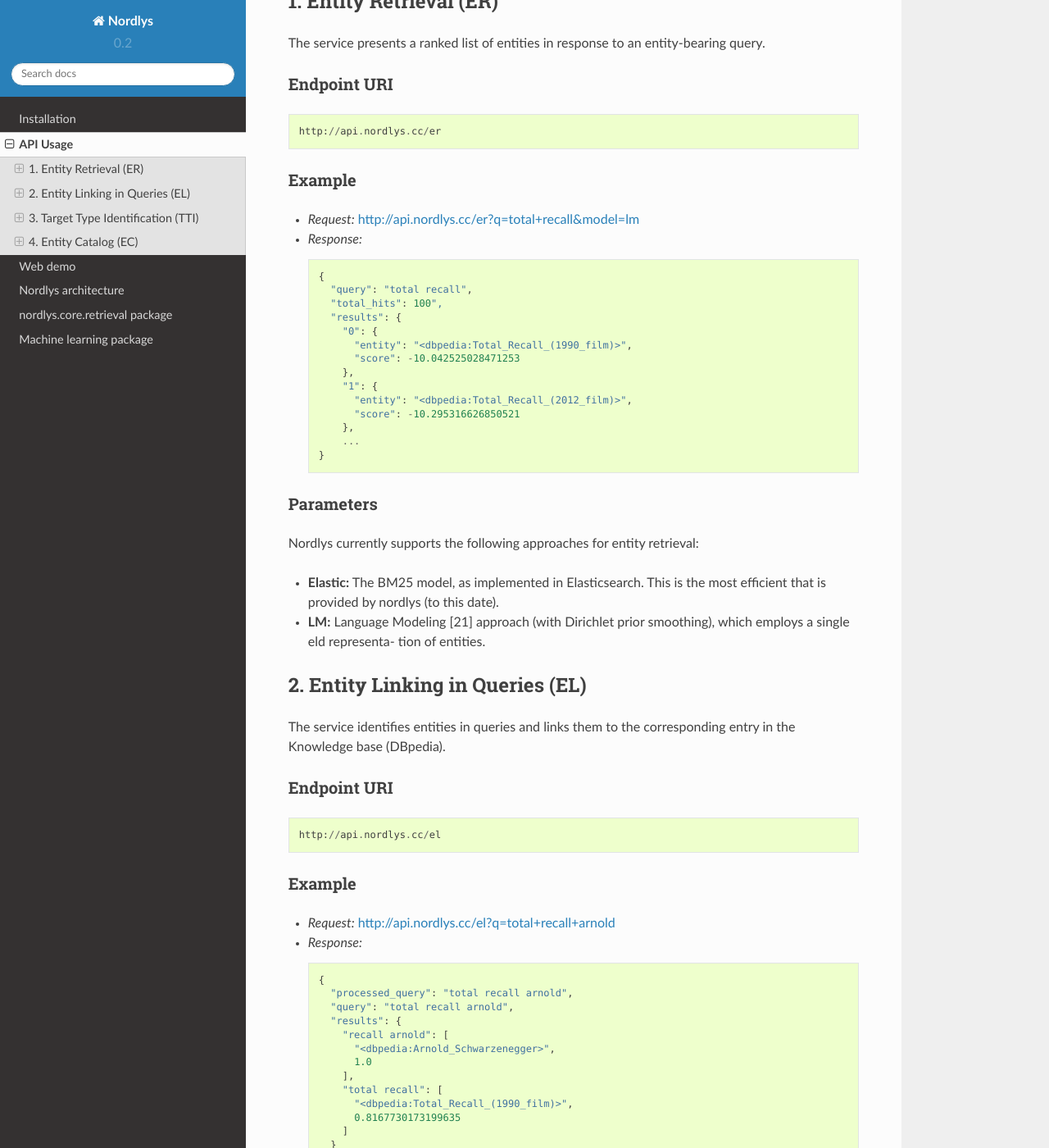
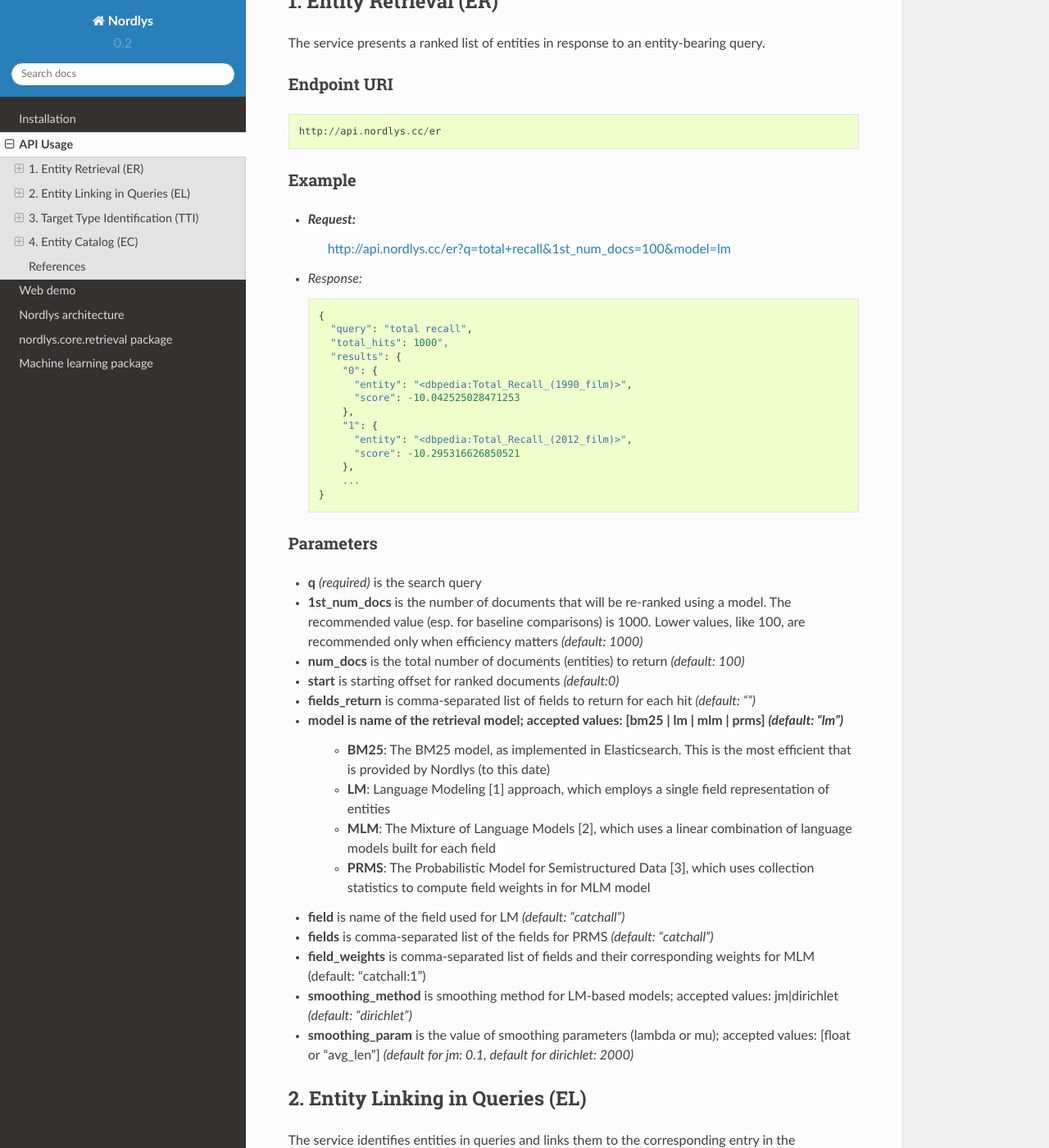
Before and after one commit to iai-group/nordlys, a Sphinx documentation site: the page built from doc/source/api_usage.rst, in a window 1280 px wide and 1400 px high, scrolled down 439 px. Shown: the whole window at 82% size. Built offline with Sphinx 7.4.7 and the Read the Docs theme 2.0.0, drawn with Linux system fonts in a browser that asks for light colours; some of the changed text lies outside the part shown.

Commit message:
API parameters

```diff
--- a/doc/source/api_usage.rst
+++ b/doc/source/api_usage.rst
@@ -25,15 +25,15 @@ Endpoint URI
 Example
 ^^^^^^^
 
-- *Request:* http://api.nordlys.cc/er?q=total+recall&model=lm
-
+- *Request:*
+    http://api.nordlys.cc/er?q=total+recall&1st_num_docs=100&model=lm
 - *Response:*
 
   .. code-block::
 
     {
       "query": "total recall",
-      "total_hits": 100",
+      "total_hits": 1000",
       "results": {
         "0": {
           "entity": "<dbpedia:Total_Recall_(1990_film)>",
@@ -49,11 +49,22 @@ Example
 
 Parameters
 ^^^^^^^^^^
-Nordlys currently supports the following approaches for entity retrieval:
 
-- **Elastic:**  The BM25 model, as implemented in Elasticsearch. This is the most efficient that is provided by nordlys (to this date).
-
-- **LM:** Language Modeling [21] approach (with Dirichlet prior smoothing), which employs a single  eld representa- tion of entities.
+- **q** *(required)* is the search query
+- **1st_num_docs** is the number of documents that will be re-ranked using a model. The recommended value (esp. for baseline comparisons) is 1000. Lower values, like 100, are recommended only when efficiency matters *(default: 1000)*
+- **num_docs** is the total number of documents (entities) to return *(default: 100)*
+- **start** is starting offset for ranked documents *(default:0)*
+- **fields_return** is comma-separated list of fields to return for each hit *(default: "")*
+- **model** is name of the retrieval model; accepted values: [bm25 | lm | mlm | prms] *(default: "lm")*
+   - **BM25**: The BM25 model, as implemented in Elasticsearch. This is the most efficient that is provided by Nordlys (to this date)
+   - **LM**: Language Modeling [1] approach, which employs a single  field representation of entities
+   - **MLM**: The Mixture of Language Models [2], which uses a linear combination of language models built for each field
+   - **PRMS**: The Probabilistic Model for Semistructured Data [3], which uses collection statistics to compute field weights in for MLM model
+- **field** is name of the field used for LM *(default: "catchall")*
+- **fields** is comma-separated list of the fields for PRMS *(default: "catchall")*
+- **field_weights** is comma-separated list of fields and their corresponding weights for MLM (default: "catchall:1")
+- **smoothing_method** is smoothing method for LM-based models; accepted values: jm|dirichlet *(default: "dirichlet")*
+- **smoothing_param** is the value of smoothing parameters (lambda or mu); accepted values: [float or "avg_len"] *(default for jm: 0.1, default for dirichlet: 2000)*
 
 
 2. Entity Linking in Queries (EL)
@@ -70,8 +81,8 @@ Endpoint URI
 Example
 ^^^^^^^
 
-- *Request:* http://api.nordlys.cc/el?q=total+recall+arnold
-
+- *Request:*
+    http://api.nordlys.cc/el?q=total+recall+arnold
 - *Response:*
 
   .. code-block::
@@ -94,6 +105,12 @@ Example
 Parameters
 ^^^^^^^^^^
 
+- **q** *(required)* is the search query
+- **method** is the name of the method; accepted values *(default: "cmns")*
+   - **CMNS**  The baseline method that uses the overall popularity of entities as link targets, implemented based on [5]
+- **threshold** is the entity linking threshold *(default for cmns: 0.1)*
+
+
 3. Target Type Identification (TTI)
 ~~~~~~~~~~~~~~~~~~~~~~~~~~~~~~~~~~~
 
@@ -108,8 +125,8 @@ Endpoint URI
 Example
 ^^^^^^^
 
-- *Request:* http://api.nordlys.cc/tti?q=obama
-
+- *Request:*
+   http://api.nordlys.cc/tti?q=obama
 - *Response:*
 
   .. code-block::
@@ -131,6 +148,11 @@ Example
 Parameters
 ^^^^^^^^^^
 
+- **q** *(required)* is the search query
+- **method** is the name of the method; accepted values: [tc | ec], *(default: "tc")*
+- **num_types** is the number of types to return,
+- **start** is the starting offset for ranked types,
+- **model** is retrieval model, if method is "tc" or "ec"; accepted values: [lm |bm25],
 
 4. Entity Catalog (EC)
 ~~~~~~~~~~~~~~~~~~~~~~
@@ -146,8 +168,8 @@ Endpoint URI
 Example
 ^^^^^^^
 
-- *Request:* http://api.nordlys.cc/ec/<dbpedia:Albert_Einstein>
-
+- *Request:*
+   http://api.nordlys.cc/ec/<dbpedia:Albert_Einstein>
 - *Response:*
 
   .. code-block::
@@ -170,3 +192,18 @@ Example
 
 Parameters
 ^^^^^^^^^^
+
+- Entity id in the form of "<dbpedia:XXX>", where XXX denotes the DBpedia/Wikipedia ID of an entity
+
+References
+~~~~~~~~~~
+
+[1] Jay M Ponte and W Bruce Croft . 1998. *A Language modeling approach to information retrieval*. In Proc. of SIGIR '98. 275–281.
+
+[2] Paul Ogilvie and Jamie Callan. 2003. *Combining document representations for known-item search*. Proc. of SIGIR '03 (2003), 143–150.
+
+[3] Jinyoung Kim, Xiaobing Xue, and W Bruce Croft . 2009. *A probabilistic retrieval model for semistructured data*. In Proc. of ECIR '09. 228–239.
+
+[4] Faegheh Hasibi, Krisztian Balog, and Svein Erik Bratsberg. 2016. *Exploiting entity linking in  queries for entity retrieval*. In Proc. of ICTIR ’16. 171–180.
+
+[5] Faegheh Hasibi, Krisztian Balog, and Svein Erik Bratsberg. 2015. *Entity linking in  queries: Tasks and Evaluation*. In Proc. of ICTIR ’15. 171–180.
```
